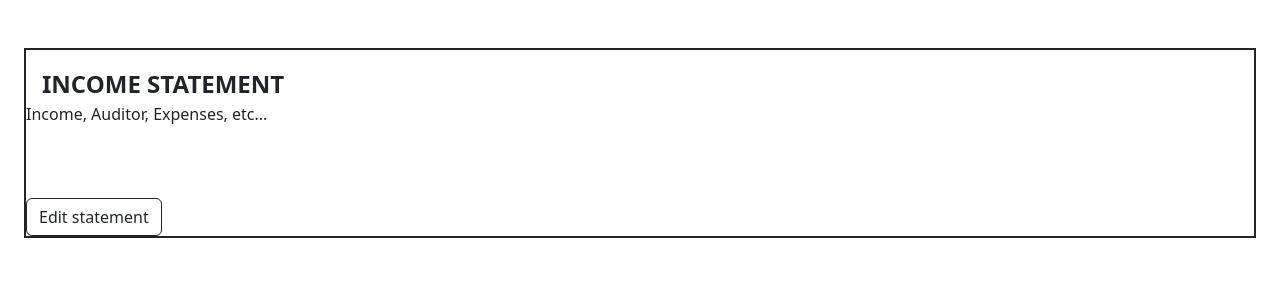
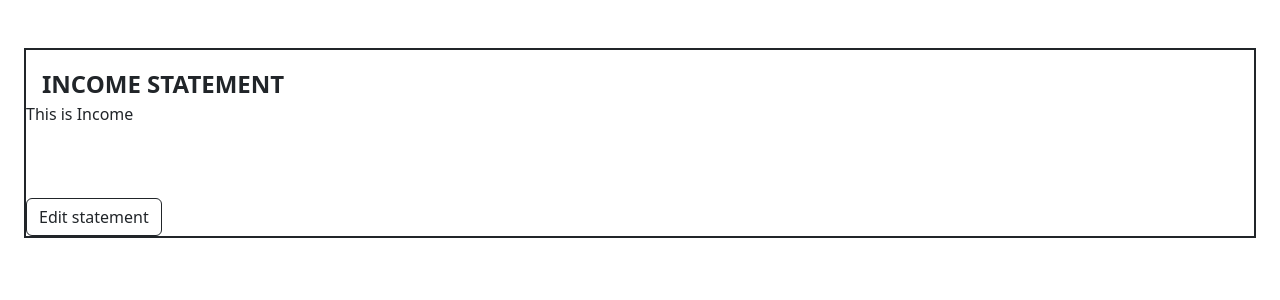
Before and after one commit to crypt096/richdad-financial-statement, a Vue app in the folder frontend/: page / in a window 1280 px wide. Shown: the top 300 px of the page. Built offline with nearby package versions, Linux system fonts and the light colour scheme.

Commit message:
Update FinancialStatementLayout.vue

```diff
--- a/frontend/src/components/FinancialStatementLayout.vue
+++ b/frontend/src/components/FinancialStatementLayout.vue
@@ -2,8 +2,7 @@
   <main class="mt-5 m-4 border border-dark border-2 position-relative">
     <div class="fs-4 text-uppercase pt-3 ps-3 fw-semibold">Income Statement</div>
 
-    <!-- Rest of code goes here -->
-    Income, Auditor, Expenses, etc...
+    <income></income>
 
     <div class="mt-5">
       <edit-financial-statement-modal></edit-financial-statement-modal>
@@ -13,4 +12,5 @@
 
 <script setup lang="ts">
 import EditFinancialStatementModal from './EditFinancialStatementModal.vue';
+import Income from './income-statement/Income.vue';
 </script>
```
